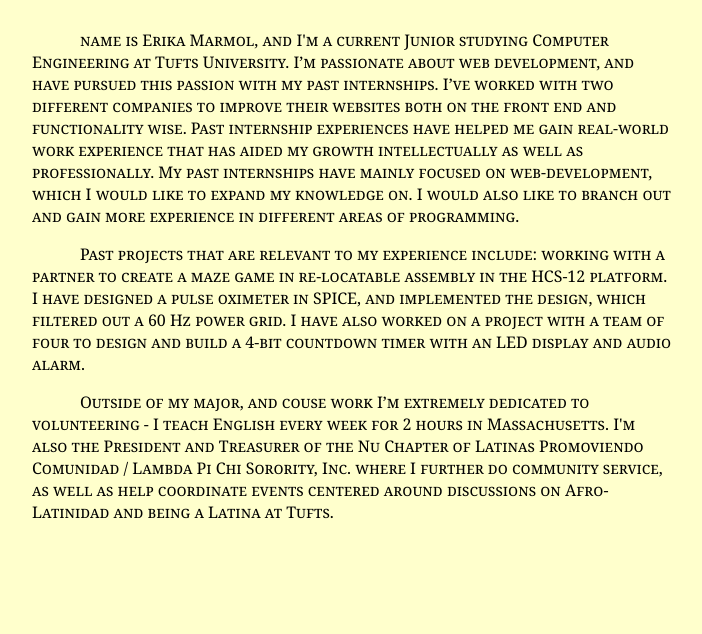
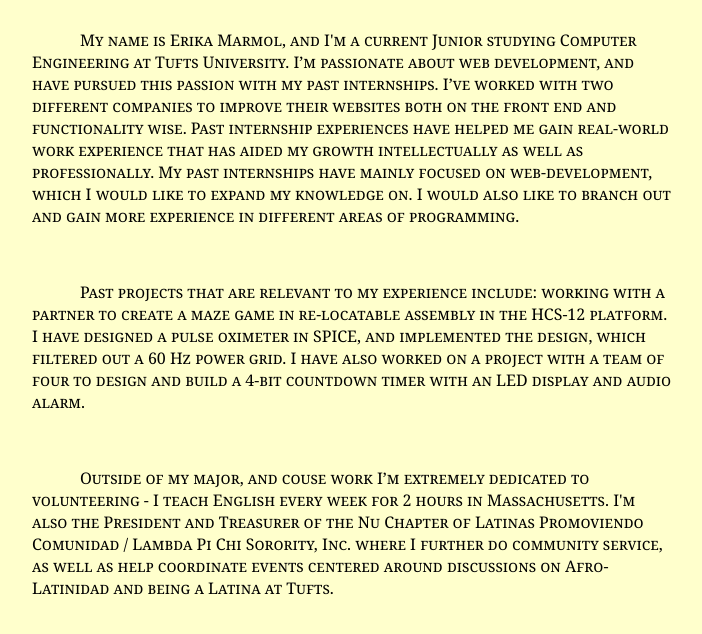
Before and after one commit to emarmol/emarmol.github.io, a plain HTML site: page bio.html in a window 1280 px wide. Shown: the part 78-712 px from the top of the page, without its empty margins (288-990 px from the left). Drawn offline with Linux system fonts and the light colour scheme.

Commit message:
added breaks back in; fix element closing error

```diff
--- a/bio.html
+++ b/bio.html
@@ -8,9 +8,12 @@
 
 <body>
   <p id="header"> E. Marmol Short Biography <p>
-  <p><span class="tab"My </span>name is Erika Marmol, and I'm a current Junior studying Computer Engineering at Tufts University. I’m passionate about web development, and have pursued this passion with my past internships. I’ve worked with two different companies to improve their websites both on the front end and functionality wise. Past internship experiences have helped me gain real-world work experience that has aided my growth intellectually as well as professionally. My past internships have mainly focused on web-development, which I would like to expand my knowledge on. I would also like to branch out and gain more experience in different areas of programming.</p>
+  <p><span class="tab">My </span>name is Erika Marmol, and I'm a current Junior studying Computer Engineering at Tufts University. I’m passionate about web development, and have pursued this passion with my past internships. I’ve worked with two different companies to improve their websites both on the front end and functionality wise. Past internship experiences have helped me gain real-world work experience that has aided my growth intellectually as well as professionally. My past internships have mainly focused on web-development, which I would like to expand my knowledge on. I would also like to branch out and gain more experience in different areas of programming.
+  </p>
+  <br/>
   <p><span class="tab">Past </span>projects that are relevant to my experience include: working with a partner to create a maze game in re-locatable assembly in the HCS-12 platform. I have designed a pulse oximeter in SPICE, and implemented the design, which filtered out a 60 Hz power grid. I have also worked on a project with a team of four to design and build a 4-bit countdown timer with an LED display and audio alarm.
   </p>
+  <br/>
   <p> <span class="tab">Outside </span>of my major, and couse work I’m extremely dedicated to volunteering - I teach English every week for 2 hours in Massachusetts. I'm also the President and Treasurer of the Nu Chapter of Latinas Promoviendo Comunidad / Lambda Pi Chi Sorority, Inc. where I further do community service, as well as help coordinate events centered around discussions on Afro-Latinidad and being a Latina at Tufts.</p>
 </body>
 
```
